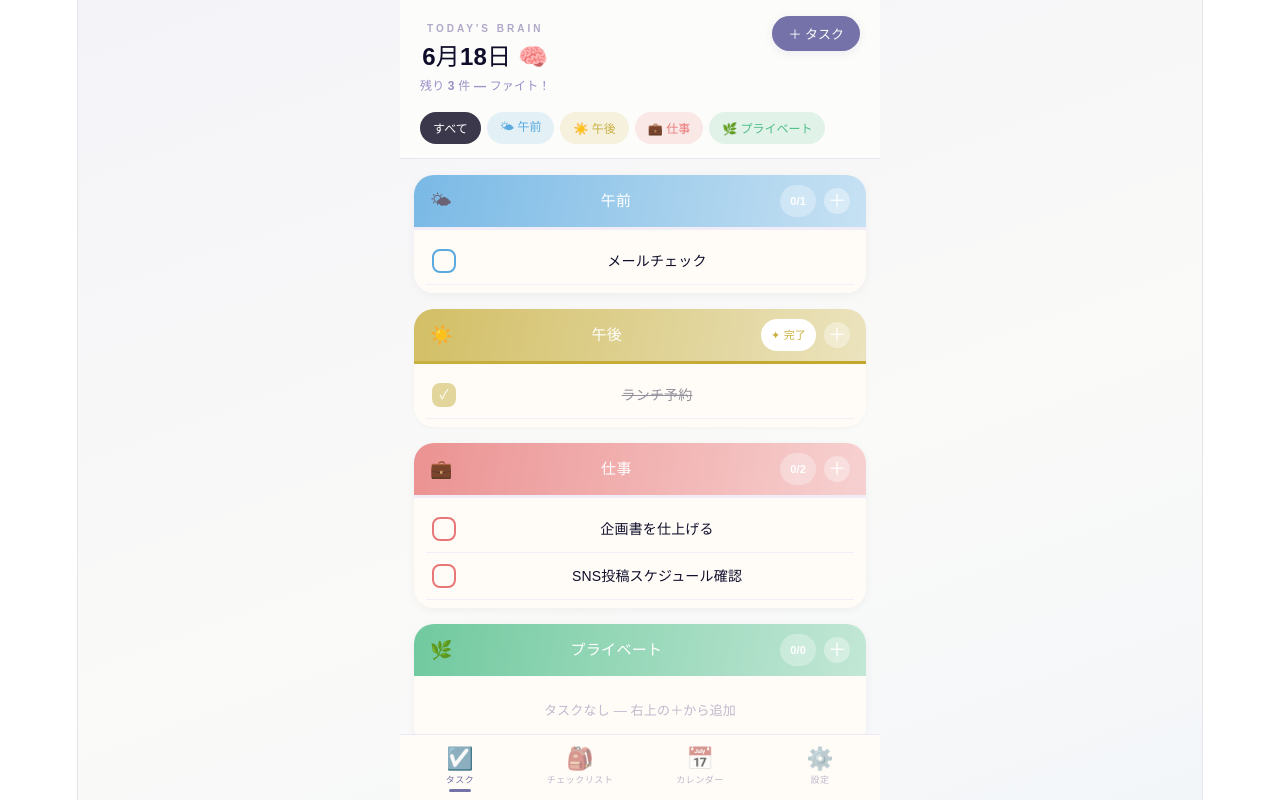
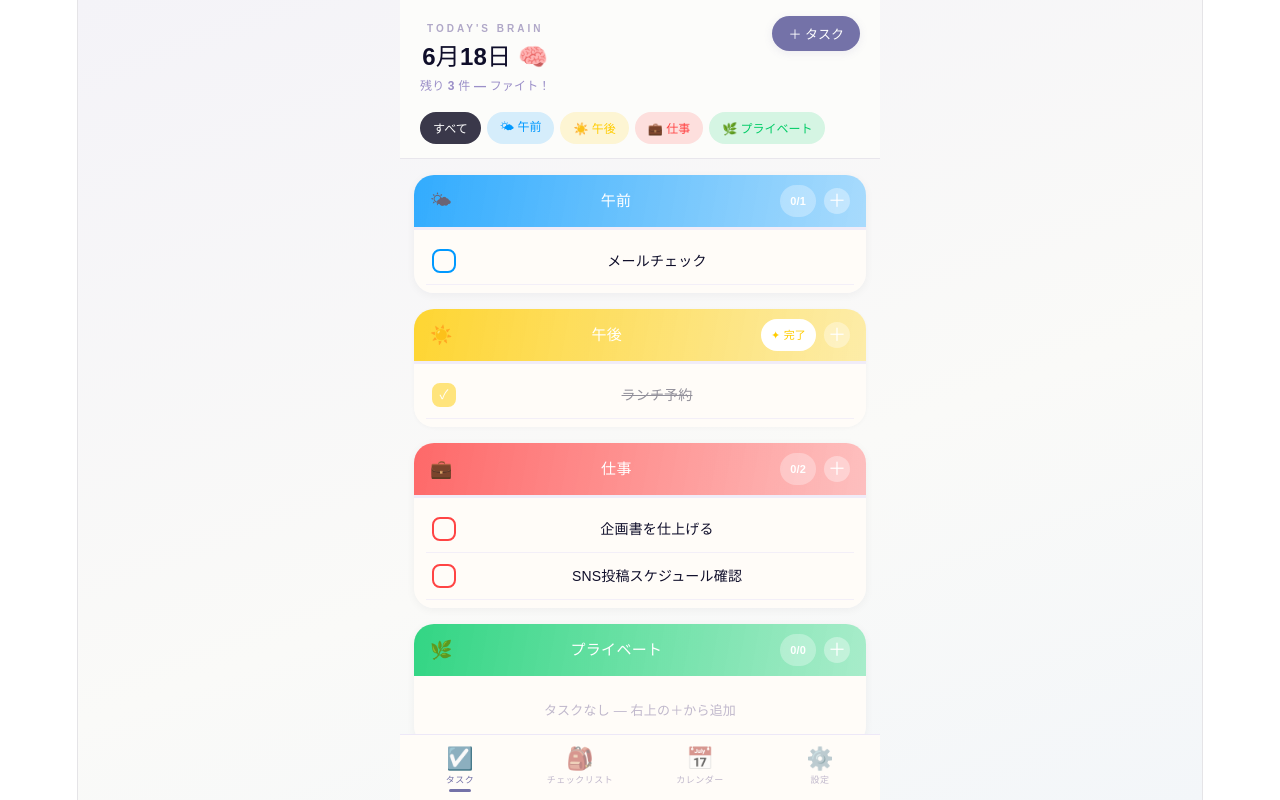
Before and after one commit to ayalin777a/todays-brain, a React (Vite) app: page / in a window 1280 px wide. Built offline with nearby package versions, Linux system fonts and the light colour scheme.

Commit message:
Restore vivid palette to original bold colors; update default category colors to match

```diff
--- a/src/App.jsx
+++ b/src/App.jsx
@@ -14,16 +14,16 @@ const PALETTE = {
     { hex:"#8A9BAA", label:"Smoke" },
   ],
   vivid: [
-    { hex:"#E87878", label:"Red" },
-    { hex:"#E0A060", label:"Orange" },
-    { hex:"#C8B040", label:"Yellow" },
-    { hex:"#4EBD88", label:"Green" },
-    { hex:"#5AAAE0", label:"Blue" },
-    { hex:"#9078D8", label:"Violet" },
-    { hex:"#E070B0", label:"Pink" },
-    { hex:"#40B8B8", label:"Cyan" },
-    { hex:"#E08868", label:"Coral" },
-    { hex:"#8890A8", label:"Slate" },
+    { hex:"#FF4444", label:"Red" },
+    { hex:"#FF7A00", label:"Orange" },
+    { hex:"#FFCC00", label:"Yellow" },
+    { hex:"#00CC66", label:"Green" },
+    { hex:"#0099FF", label:"Blue" },
+    { hex:"#7B4FFF", label:"Violet" },
+    { hex:"#FF3D9A", label:"Pink" },
+    { hex:"#00CCCC", label:"Cyan" },
+    { hex:"#FF6B35", label:"Coral" },
+    { hex:"#333333", label:"Charcoal" },
   ],
 };
 
@@ -177,15 +177,15 @@ const TRANSLATIONS = {
 const DEFAULTS = {
   ja: {
     tCats: [
-      { id:"morning",   name:"午前",         color:"#5AAAE0", emoji:"🌤" },
-      { id:"afternoon", name:"午後",         color:"#C8B040", emoji:"☀️" },
-      { id:"work",      name:"仕事",         color:"#E87878", emoji:"💼" },
-      { id:"private",   name:"プライベート", color:"#4EBD88", emoji:"🌿" },
+      { id:"morning",   name:"午前",         color:"#0099FF", emoji:"🌤" },
+      { id:"afternoon", name:"午後",         color:"#FFCC00", emoji:"☀️" },
+      { id:"work",      name:"仕事",         color:"#FF4444", emoji:"💼" },
+      { id:"private",   name:"プライベート", color:"#00CC66", emoji:"🌿" },
     ],
     cCats: [
-      { id:"cl_morning", name:"朝の持ち物", color:"#5AAAE0", emoji:"🎒" },
-      { id:"cl_work",    name:"仕事グッズ", color:"#E87878", emoji:"💻" },
-      { id:"cl_night",   name:"夜の準備",   color:"#9078D8", emoji:"🌙" },
+      { id:"cl_morning", name:"朝の持ち物", color:"#0099FF", emoji:"🎒" },
+      { id:"cl_work",    name:"仕事グッズ", color:"#FF4444", emoji:"💻" },
+      { id:"cl_night",   name:"夜の準備",   color:"#7B4FFF", emoji:"🌙" },
     ],
     tasks: [
       { id:"t1", title:"メールチェック",         catId:"morning",   done:false, due:"", ts:1 },
@@ -204,15 +204,15 @@ const DEFAULTS = {
   },
   en: {
     tCats: [
-      { id:"morning",   name:"Morning", color:"#5AAAE0", emoji:"🌤" },
-      { id:"afternoon", name:"Afternoon", color:"#C8B040", emoji:"☀️" },
-      { id:"work",      name:"Work",    color:"#E87878", emoji:"💼" },
-      { id:"private",   name:"Personal", color:"#4EBD88", emoji:"🌿" },
+      { id:"morning",   name:"Morning", color:"#0099FF", emoji:"🌤" },
+      { id:"afternoon", name:"Afternoon", color:"#FFCC00", emoji:"☀️" },
+      { id:"work",      name:"Work",    color:"#FF4444", emoji:"💼" },
+      { id:"private",   name:"Personal", color:"#00CC66", emoji:"🌿" },
     ],
     cCats: [
-      { id:"cl_morning", name:"Morning bag", color:"#5AAAE0", emoji:"🎒" },
-      { id:"cl_work",    name:"Work gear",   color:"#E87878", emoji:"💻" },
-      { id:"cl_night",   name:"Night prep",  color:"#9078D8", emoji:"🌙" },
+      { id:"cl_morning", name:"Morning bag", color:"#0099FF", emoji:"🎒" },
+      { id:"cl_work",    name:"Work gear",   color:"#FF4444", emoji:"💻" },
+      { id:"cl_night",   name:"Night prep",  color:"#7B4FFF", emoji:"🌙" },
     ],
     tasks: [
       { id:"t1", title:"Check emails",        catId:"morning",   done:false, due:"", ts:1 },
```
